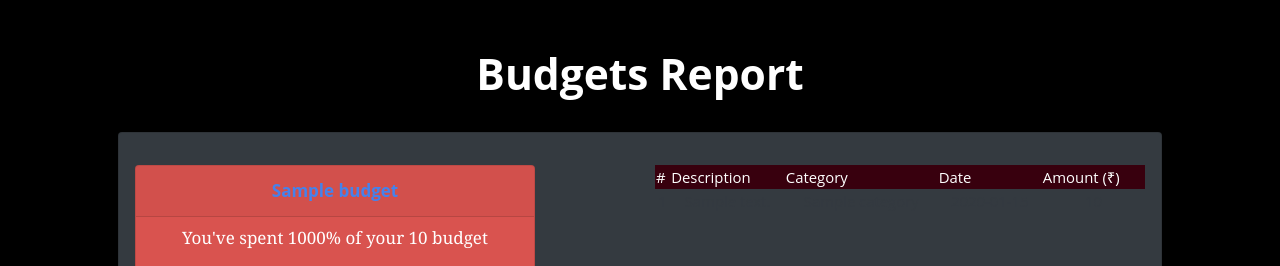
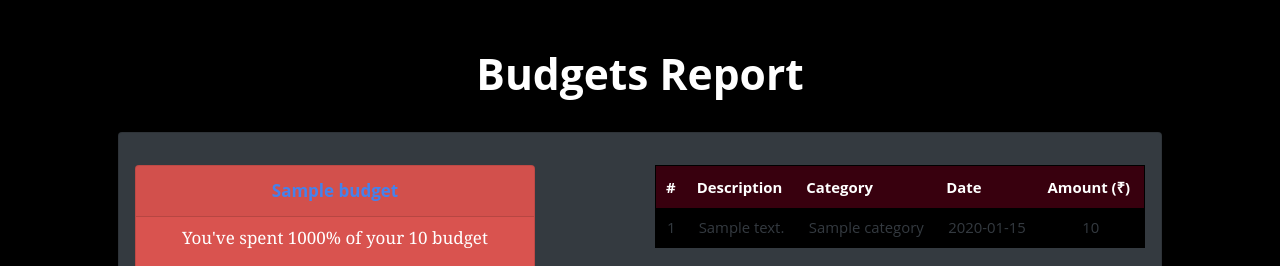
Before and after one commit to PranavDani/Expense-Tracker, a Flask app: template templates/budgetsreport.html in a window 1280 px wide. Shown: the part 62-328 px from the top of the page. Run offline with Flask 2, Linux system fonts and the light colour scheme; the template is opened without the code that fills it: most values are stand-ins (such as "Sample title", 1, 10 or a date in 2020); some libraries are stand-ins or nearby versions.

Commit message:
Fixed Budgets Report issue

```diff
--- a/templates/budgetsreport.html
+++ b/templates/budgetsreport.html
@@ -59,7 +59,7 @@ block main %}
       <!--Table functionality courtesty of DataTables.net-->
       <table
         id="budgetTable_{{loop.index}}"
-        class="display"
+        class="display dataTable"
         style="width: 100%"
       >
         <thead>
```
Also changed, not shown: 1 other file.
